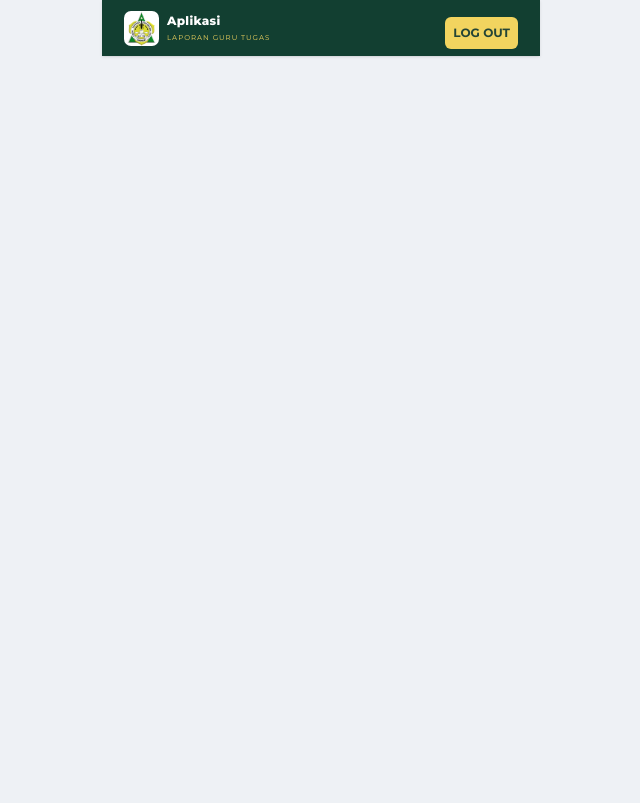
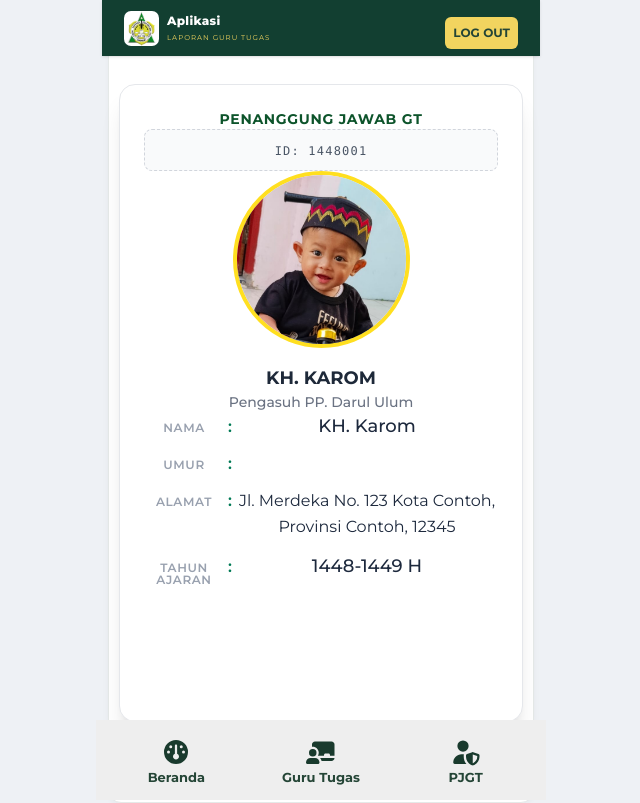
Before and after one commit to anamtafany/gt-app, a Vue app: page /pjgt in a window 1280 px wide. Shown: the whole page, without its empty margins (319-959 px from the left). Built offline with nearby package versions, Linux system fonts and the light colour scheme.

Commit message:
menambahkan halaman GT dan PJGT

```diff
--- a/src/components/Dashboard.vue
+++ b/src/components/Dashboard.vue
@@ -1,11 +1,5 @@
 <script setup>
-import { useRouter } from 'vue-router'
 import { ref, onMounted, onUnmounted } from 'vue'
-const router = useRouter()
-
-function openForm() {
-  router.push('/form')
-}
 
 // State untuk membuka/tutup dropdown
 const isOpen = ref(false)
@@ -64,7 +58,8 @@ onUnmounted(() => {
           Syachona Moh. Cholil Bangkalan
         </p>
 
-        <button
+        <RouterLink
+          to="/rekap"
           class="mx-auto mt-10 flex h-32.5 w-56 flex-col items-start justify-center rounded-[18px] bg-ugt-yellow dashboard-gradient-card px-3.25 text-left shadow-sm transition hover:brightness-105"
         >
           <span class="text-[60px] font-black leading-none text-[#234737]">12</span>
@@ -74,7 +69,7 @@ onUnmounted(() => {
           <p class="mt-2 whitespace-nowrap leading-[0.22] font-bold text-[12px] text-[#1c382d]">
             Laporan Bulanan Guru Tugas
           </p>
-        </button>
+        </RouterLink>
       </div>
       <div
         class="absolute z-20 inline-block text-left w-56 bottom-70 left-1/2 transform -translate-x-1/2"
@@ -124,7 +119,7 @@ onUnmounted(() => {
         class="dashboard-menu absolute inset-x-0 bottom-10 z-10 rounded-t-[40px] bg-white px-5 pt-14"
       >
         <div class="grid grid-cols-3 gap-1">
-          <button @click="openForm" class="flex flex-col items-center text-center">
+          <RouterLink to="/form" class="flex flex-col items-center text-center">
             <span
               class="mb-5 h-17.5 w-17.5 rounded-full bg-[#1d4032] flex justify-center items-center text-center"
             >
@@ -132,8 +127,8 @@ onUnmounted(() => {
             </span>
 
             <span class="whitespace-nowrap text-[11px] text-[#193a2d]">Form Laporan GT</span>
-          </button>
-          <button @click="openForm" class="flex flex-col items-center text-center">
+          </RouterLink>
+          <RouterLink to="/laporan" class="flex flex-col items-center text-center">
             <span
               class="mb-5 h-17.5 w-17.5 rounded-full bg-[#1d4032] flex justify-center items-center text-center"
             >
@@ -141,8 +136,8 @@ onUnmounted(() => {
             </span>
 
             <span class="whitespace-nowrap text-[11px] text-[#193a2d]">Laporan GT</span>
-          </button>
-          <button @click="openForm" class="flex flex-col items-center text-center">
+          </RouterLink>
+          <RouterLink to="/surat-tugas" class="flex flex-col items-center text-center">
             <span
               class="mb-5 h-17.5 w-17.5 rounded-full bg-[#1d4032] flex justify-center items-center text-center"
             >
@@ -150,7 +145,7 @@ onUnmounted(() => {
             </span>
 
             <span class="whitespace-nowrap text-[11px] text-[#193a2d]">Surat Tugas GT</span>
-          </button>
+          </RouterLink>
         </div>
       </div>
     </section>
--- a/src/components/Header.vue
+++ b/src/components/Header.vue
@@ -1,10 +1,4 @@
-<script setup>
-import { useRouter } from 'vue-router'
-const router = useRouter()
-const openDashboard = () => {
-  router.push('/')
-}
-</script>
+<script setup></script>
 
 <template>
   <section class="flex items-center justify-center dashboard-shell relative overflow-hidden">
@@ -12,13 +6,12 @@ const openDashboard = () => {
       class="flex h-11.25 fixed max-w-109.5 top-0 z-20 items-center justify-between bg-[#123f31] px-5.5 py-7 text-white shadow-sm left-1/2 -translate-x-1/2 w-full"
     >
       <div class="flex items-center gap-2">
-        <button>
+        <RouterLink to="/" class="flex items-center gap-2">
           <img
             src="../assets/logo-pondok.png"
-            @click="openDashboard"
             class="flex h-8.75 w-8.75 items-center justify-center rounded-[7px] bg-white text-[12px] font-black text-[#1e4032]"
           />
-        </button>
+        </RouterLink>
 
         <div class="leading-[1.05] gap-1 flex flex-col text-left">
           <div class="text-[12px] font-extrabold tracking-wide">Aplikasi</div>
--- a/src/components/Nav.vue
+++ b/src/components/Nav.vue
@@ -1,46 +1,39 @@
-<script setup>
-import { useRouter } from 'vue-router'
-const router = useRouter()
-const openDashboard = () => {
-  router.push('/')
-}
-const openGt = () => {
-  router.push('/gt')
-}
-const openPjgt = () => {
-  router.push('/pjgt')
-}
-</script>
+<script setup></script>
 
 <template>
-  <section class="flex  items-center justify-center dashboard-shell relative overflow-hidden">
+  <section
+    class="w-full fixed flex items-center justify-center dashboard-shell absolute bottom-0 z-20"
+  >
+    <!-- Memperbaiki format tinggi h-[80px] dan max-w-[450px] menggunakan kurung siku standar Tailwind -->
     <nav
-      class="absolute  max-w-109.5 left-1/2 -translate-x-1/2 bottom-0 z-20 grid h-20.75 grid-cols-3 bg-[#eeeeee] px-2 pt-4.75 w-full"
+      class="absolute max-w-[450px] left-1/2 -translate-x-1/2 bottom-0 z-20 grid h-[80px] grid-cols-3 bg-[#eeeeee] px-2 pt-2 w-full"
     >
-      <button class="flex flex-col items-center gap-1.25 text-[9px]">
-        <!-- <span
-          class="flex h-14.5 w-14.5 items-center justify-center rounded-full bg-ugt-yellow text-[0px]"
-        ></span> -->
-        <span @click="openDashboard">
-          <font-awesome-icon icon="fa-solid fa-gauge" class="text-2xl text-[#193a2d]" />
-        </span>
+      <!-- Tombol 1: Beranda / Dashboard (Jalur '/') -->
+      <RouterLink
+        to="/"
+        class="flex flex-col items-center justify-center gap-1 text-[9px] no-underline"
+      >
+        <font-awesome-icon icon="fa-solid fa-gauge" class="text-2xl text-[#193a2d]" />
         <span class="text-[#244536] font-bold text-[13px]">Beranda</span>
-      </button>
-      <button class="flex flex-col items-center gap-1.25 text-[9px]">
-        <span @click="openGt">
-          <font-awesome-icon
-            icon="fa-solid fa-chalkboard-teacher"
-            class="text-2xl text-[#193a2d]"
-          />
-        </span>
+      </RouterLink>
+
+      <!-- Tombol 2: Guru Tugas / GT (Jalur '/gt') -->
+      <RouterLink
+        to="/gt"
+        class="flex flex-col items-center justify-center gap-1 text-[9px] no-underline"
+      >
+        <font-awesome-icon icon="fa-solid fa-chalkboard-user" class="text-2xl text-[#193a2d]" />
         <span class="text-[#244536] font-bold text-[13px]">Guru Tugas</span>
-      </button>
-      <button class="flex flex-col items-center gap-1.25 text-[9px]">
-        <span @click="openPjgt">
-          <font-awesome-icon icon="fa-solid fa-user-shield" class="text-2xl text-[#193a2d]" />
-        </span>
+      </RouterLink>
+
+      <!-- Tombol 3: PJGT (Jalur '/pjgt') -->
+      <RouterLink
+        to="/pjgt"
+        class="flex flex-col items-center justify-center gap-1 text-[9px] no-underline"
+      >
+        <font-awesome-icon icon="fa-solid fa-user-shield" class="text-2xl text-[#193a2d]" />
         <span class="text-[#244536] font-bold text-[13px]">PJGT</span>
-      </button>
+      </RouterLink>
     </nav>
   </section>
 </template>
--- /dev/null
+++ b/src/components/Pjgt.vue
@@ -0,0 +1,89 @@
+<script setup>
+import { ref } from 'vue'
+
+const idGt = ref('1448001')
+const nama = ref('KH. Karom')
+const umur = ref('')
+const alamat = ref('Jl. Merdeka No. 123 Kota Contoh, Provinsi Contoh, 12345')
+const tahunAjaran = ref('1448-1449 H')
+</script>
+
+<template>
+  <section class="mx-auto min-h-screen bg-[#eef1f5]">
+    <div class="max-w-106.5 mx-auto min-h-screen bg-[#eef1f5]">
+      <div class="mt-0.75 space-y-2.5">
+        <div
+          class="card p-2.5 min-h-screen pt-20 relative bg-white rounded-3xl w-full max-w-lg shadow-[0_8px_30px_rgb(0,0,0,0.06)] border border-gray-100 flex flex-col sm:flex-row items-center sm:items-start gap-6 font-san"
+        >
+          <!-- ID Card Relatif -->
+          <div
+            class="w-full aspect-[1/1.58] bg-white rounded-2xl shadow-xl border border-gray-200 flex flex-col items-center justify-between p-6 text-center"
+          >
+            <!-- Konten Atas: Header / Logo -->
+            <div class="text-sm font-bold tracking-wider text-green-900 uppercase">
+              Penanggung Jawab GT
+            </div>
+            <!-- Konten Bawah: ID & Barcode -->
+            <div class="w-full bg-gray-50 py-2 rounded-lg border border-dashed border-gray-300">
+              <span class="text-xs font-mono text-gray-600 tracking-widest">ID: {{ idGt }}</span>
+            </div>
+
+            <!-- Konten Tengah: Foto & Nama -->
+            <div class="flex flex-col items-center w-full">
+              <div
+                class="w-1/2 aspect-square rounded-full bg-gray-300 border-4 border-yellow-300 mb-4 overflow-hidden"
+              >
+                <!-- Foto di sini -->
+                <img src="../assets/nzl.jpg" alt="Foto Profil" class="w-full h-full object-cover" />
+              </div>
+              <h2 class="text-lg font-bold text-gray-800 truncate w-full uppercase">{{ nama }}</h2>
+              <p class="text-sm text-gray-500 font-medium">Pengasuh PP. Darul Ulum</p>
+            </div>
+            <div
+              class="flex-1 w-full space-y-3 text-slate-700 text-sm sm:text-base justify-center items-center"
+            >
+              <!-- Baris Nama -->
+              <div class="grid grid-cols-[80px_12px_1fr] items-baseline">
+                <span class="text-gray-400 font-semibold text-xs tracking-wider uppercase"
+                  >Nama</span
+                >
+                <span class="text-emerald-700 font-semibold">:</span>
+                <span class="text-slate-800 text-lg font-medium">{{ nama }}</span>
+              </div>
+
+              <!-- Baris Umur -->
+              <div class="grid grid-cols-[80px_12px_1fr] items-baseline">
+                <span class="text-gray-400 font-semibold text-xs tracking-wider uppercase"
+                  >Umur</span
+                >
+                <span class="text-emerald-700 font-semibold">:</span>
+                <span class="text-slate-800 text-lg font-medium">{{ umur }}</span>
+              </div>
+
+              <!-- Baris Alamat -->
+              <div class="grid grid-cols-[80px_12px_1fr] items-baseline">
+                <span class="text-gray-400 font-semibold text-xs tracking-wider uppercase"
+                  >Alamat</span
+                >
+                <span class="text-emerald-700 font-semibold">:</span>
+                <span class="text-slate-800 text-base leading-relaxed">{{ alamat }}</span>
+              </div>
+
+              <!-- Baris Tahun Ajaran -->
+              <div class="grid grid-cols-[80px_12px_1fr] items-baseline">
+                <span
+                  class="text-gray-400 font-semibold text-xs tracking-wider uppercase leading-none"
+                  >Tahun Ajaran</span
+                >
+                <span class="text-emerald-700 font-semibold">:</span>
+                <span class="text-slate-800 text-lg font-medium">{{ tahunAjaran }}</span>
+              </div>
+            </div>
+          </div>
+        </div>
+      </div>
+    </div>
+  </section>
+</template>
+
+<style></style>
--- a/src/router/index.js
+++ b/src/router/index.js
@@ -2,6 +2,7 @@ import { createRouter, createWebHistory } from 'vue-router'
 import Form from '../components/Form.vue'
 import Dashboard from '../components/Dashboard.vue'
 import GuruTugas from '../components/GuruTugas.vue'
+import Pjgt from '@/components/Pjgt.vue'
 
 const router = createRouter({
   history: createWebHistory(),
@@ -21,6 +22,11 @@ const router = createRouter({
       name: 'guru-tugas',
       component: GuruTugas,
     },
+    {
+      path: '/pjgt',
+      name: 'pjgt',
+      component: Pjgt,
+    },
   ],
 })
 
```
Also changed, not shown: src/assets/nzl.jpg (added).
